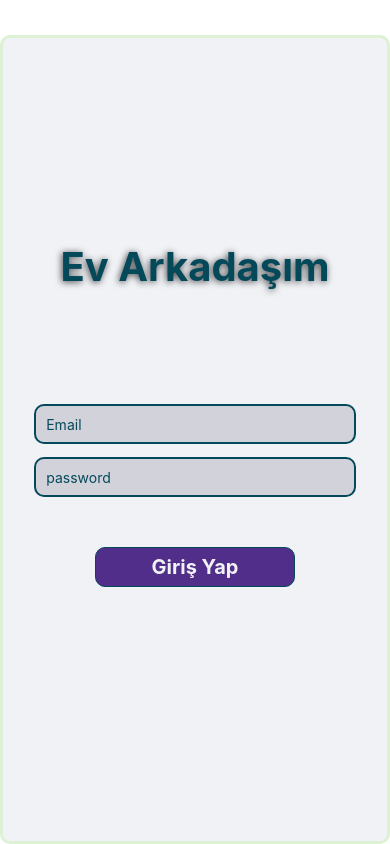
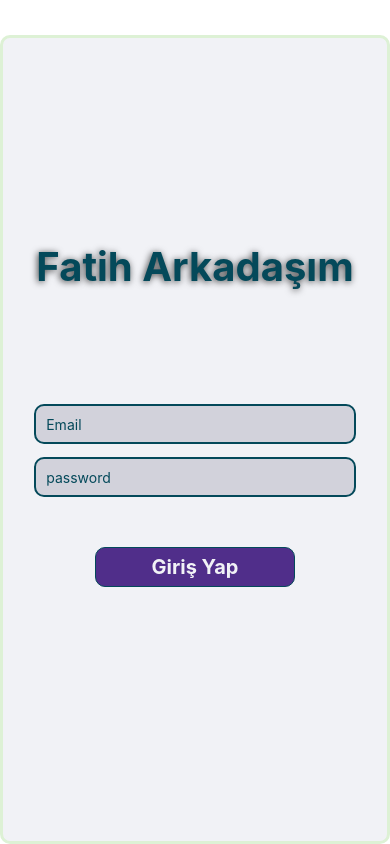
Before and after one commit to Ev-Arkadasim/WEB, a React Native app: screen / in a window 390 px wide. Built offline with nearby package versions, Linux system fonts and the light colour scheme.

Commit message:
add title

```diff
--- a/App.tsx
+++ b/App.tsx
@@ -8,7 +8,7 @@ export default function App() {
 
   return (
     <View style={styles.container}>
-      <Text style={styles.textColor}>Ev Arkadaşım</Text>
+      <Text style={styles.textColor}>Fatih Arkadaşım</Text>
       <View style={styles.emailPasswordContainer}>
         <TextInput
           style={styles.mail}
```
